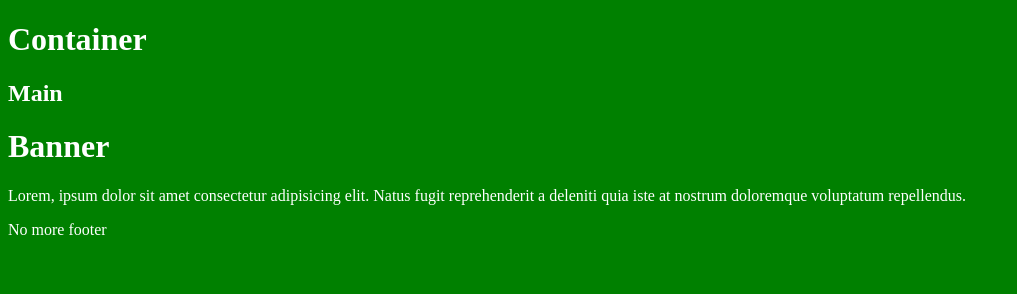
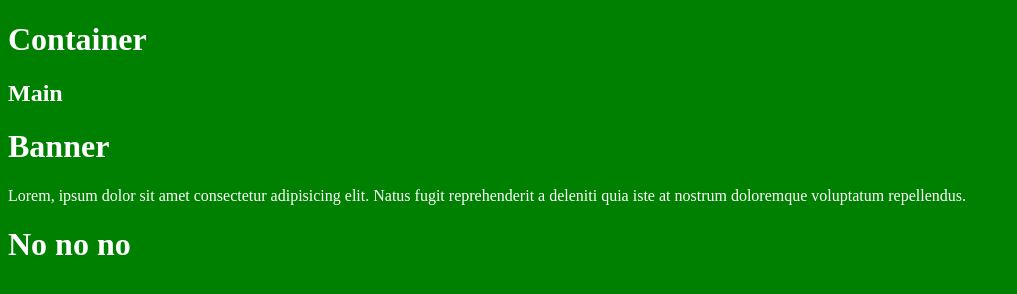
Before and after one commit to luuminhduc/prepare, a plain HTML site: page index.html in a window 1280 px wide. Shown: the whole page, without its empty margins (0-1017 px from the left). Drawn offline with Linux system fonts and the light colour scheme.

Commit message:
add st to footer

```diff
--- a/index.html
+++ b/index.html
@@ -22,7 +22,9 @@
       </div>
     </div>
 
-    <footer>No more footer</footer>
+    <footer>
+      <h1>No no no</h1>
+    </footer>
 
     <script src="index.js"></script>
   </body>
```
